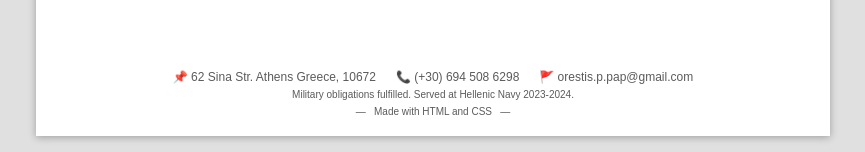
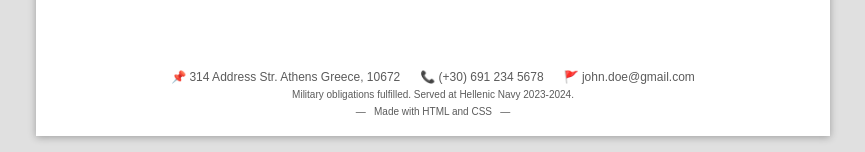
Before and after one commit to Orestis-Papadopoulos/CV-template-in-HTML, a plain HTML site: page CV Demo/index.html in a window 1280 px wide. Shown: the part 1002-1154 px from the top of the page, without its empty margins (207-1072 px from the left). Drawn offline with Linux system fonts and the light colour scheme.

Commit message:
Update index.html

```diff
--- a/CV Demo/index.html
+++ b/CV Demo/index.html
@@ -320,9 +320,9 @@ select the "Print Backgrounds" option to print the CSS-specified colors-->
                 <div id="footer">
 
                     <div id="contact_info_layout">
-                        <span id="address">📌 62 Sina Str. Athens Greece, 10672</span>
-                        <span id="phone_number">📞 (+30) 694 508 6298</span>
-                        <span id="email">🚩 orestis.p.pap@gmail.com</span>
+                        <span id="address">📌 314 Address Str. Athens Greece, 10672</span>
+                        <span id="phone_number">📞 (+30) 691 234 5678</span>
+                        <span id="email">🚩 john.doe@gmail.com</span>
                     </div>
                     <span id="navy_service">Military obligations fulfilled. Served at Hellenic Navy 2023-2024.</span>
                     <span id="html_css_credit">&#x2014; &nbsp; Made with HTML and CSS &nbsp; &#x2014;</span>
```
